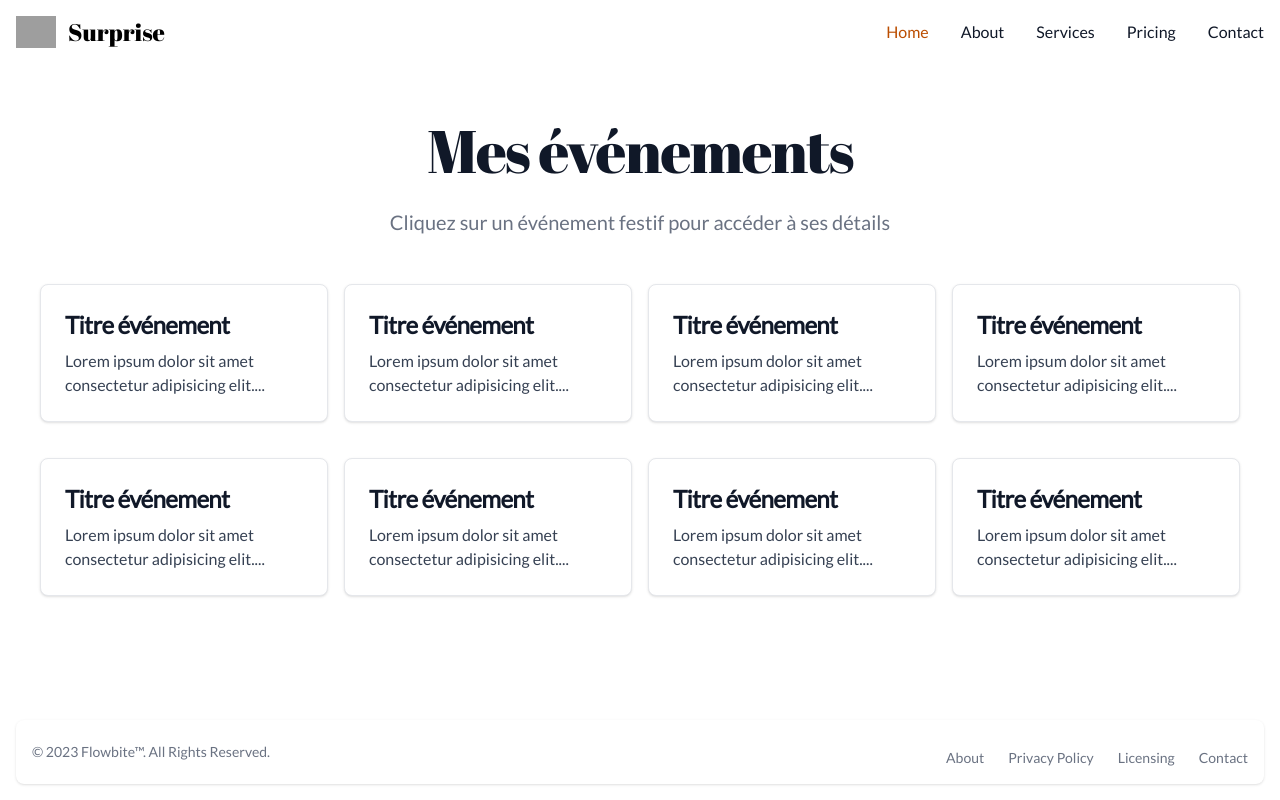
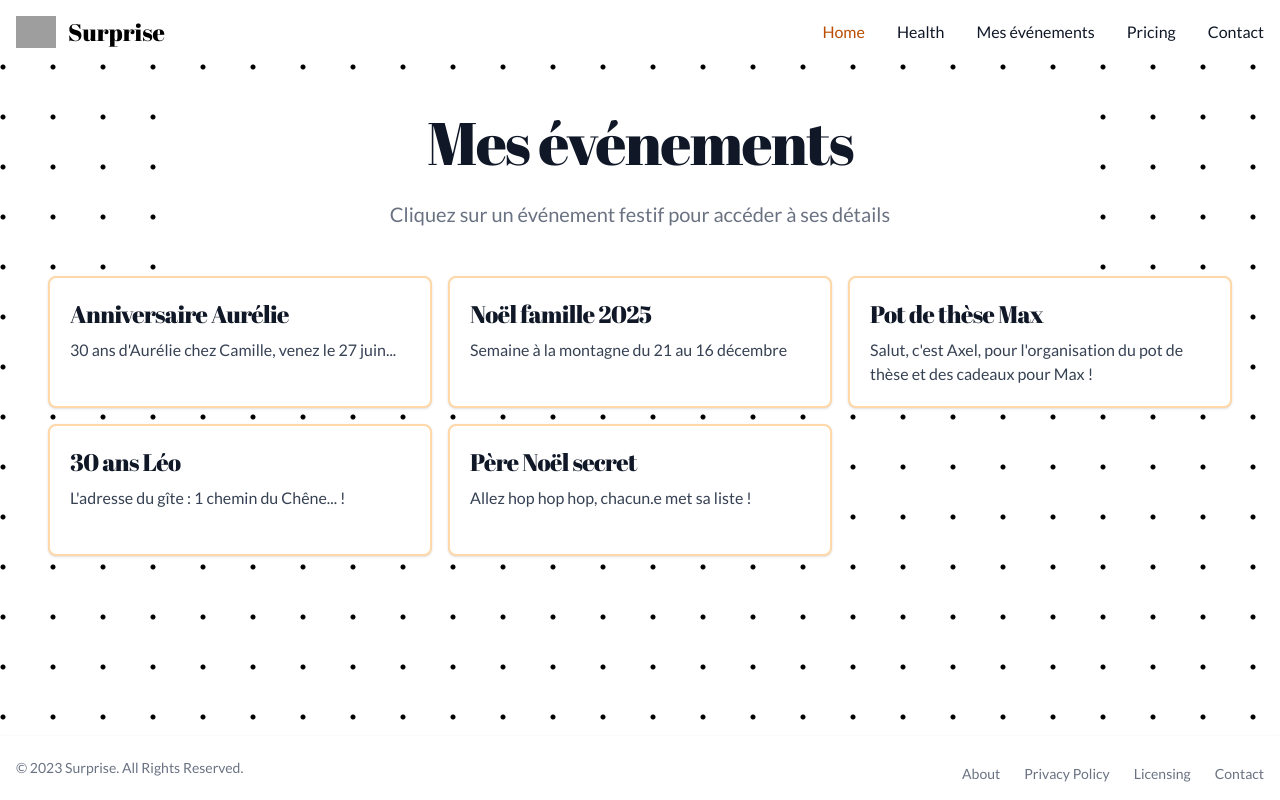
Before and after one commit to 2024-devops-alt-dist/microsaas-JS, a Next.js app in the folder client/: page /myEvents in a window 1280 px wide. Built offline with nearby package versions, Linux system fonts and the light colour scheme; grey boxes are pictures that could not be loaded.

Commit message:
feat: better frontend integration

```diff
--- a/client/src/components/Footer.tsx
+++ b/client/src/components/Footer.tsx
@@ -1,11 +1,11 @@
 export default function Footer() {
   return (
-    <footer className="bg-white rounded-lg shadow-sm m-4 footer">
+    <footer className="bg-white shadow-sm  footer">
       <div className="w-full mx-auto max-w-screen-xl p-4 md:flex md:items-center md:justify-between">
         <span className="text-sm text-gray-500 sm:text-center">
           © 2023{" "}
           <a href="https://flowbite.com/" className="hover:underline">
-            Flowbite™
+            Surprise
           </a>
           . All Rights Reserved.
         </span>
--- a/client/src/components/Layout.tsx
+++ b/client/src/components/Layout.tsx
@@ -9,7 +9,7 @@ export default function Layout({
   return (
     <>
       <Navbar />
-      <main className="main-section p-5 m-5">{children}</main>
+      <main className="main-section p-5">{children}</main>
       <Footer />
     </>
   );
--- a/client/src/components/Navbar.tsx
+++ b/client/src/components/Navbar.tsx
@@ -1,4 +1,5 @@
 import Image from "next/image";
+import Link from "next/link";
 
 export default function Navbar() {
   return (
@@ -47,29 +48,29 @@ export default function Navbar() {
         <div className="hidden w-full md:block md:w-auto" id="navbar-default">
           <ul className="font-medium flex flex-col p-4 md:p-0 mt-4 border border-gray-100 rounded-lg bg-gray-50 md:flex-row md:space-x-8 rtl:space-x-reverse md:mt-0 md:border-0 md:bg-white">
             <li>
-              <a
-                href="#"
+              <Link
+                href="/"
                 className="block py-2 px-3 text-white bg-amber-700 rounded-sm md:bg-transparent md:text-amber-700 md:p-0"
                 aria-current="page"
               >
                 Home
-              </a>
+              </Link>
             </li>
             <li>
-              <a
-                href="#"
+              <Link
+                href="/healthPage"
                 className="block py-2 px-3 text-gray-900 rounded-sm hover:bg-gray-100 md:hover:bg-transparent md:border-0 md:hover:text-amber-700 md:p-0"
               >
-                About
-              </a>
+                Health
+              </Link>
             </li>
             <li>
-              <a
-                href="#"
+              <Link
+                href="/myEvents"
                 className="block py-2 px-3 text-gray-900 rounded-sm hover:bg-gray-100 md:hover:bg-transparent md:border-0 md:hover:text-amber-700 md:p-0 "
               >
-                Services
-              </a>
+                Mes événements
+              </Link>
             </li>
             <li>
               <a
--- a/client/src/entities.ts
+++ b/client/src/entities.ts
@@ -3,7 +3,8 @@ export interface Health {
   name: string;
 }
 
-export interface Event {
+export interface FestiveEvent {
   id: number;
-  name: string;
+  title: string;
+  description: string;
 }
--- a/client/src/features/eventFeature/components/EventCard.tsx
+++ b/client/src/features/eventFeature/components/EventCard.tsx
@@ -1,14 +1,21 @@
-export default function EventCard() {
+import { FestiveEvent } from "@/entities";
+
+interface Props {
+  event: FestiveEvent;
+}
+
+export default function EventCard({ event }: Props) {
   return (
     <a
       href="#"
-      className="mt-3 mb-2 block max-w-sm p-6 bg-white border border-gray-200 rounded-lg shadow-sm hover:bg-gray-100"
+      className="h-full block max-w-sm p-5 bg-white border-2 border-orange-200 rounded-lg shadow-sm hover:bg-orange-100"
+      key={event.id && event.id}
     >
-      <h5 className="mb-2 text-2xl font-bold tracking-tight text-gray-900">
-        Titre événement
+      <h5 className="mb-2 text-2xl abril-fatface-regular tracking-tight text-gray-900">
+        {event.title && event.title}
       </h5>
       <p className="font-normal text-gray-700">
-        Lorem ipsum dolor sit amet consectetur adipisicing elit....
+        {event.description && event.description}
       </p>
     </a>
   );
--- a/client/src/features/eventFeature/data/mockEventsData.json
+++ b/client/src/features/eventFeature/data/mockEventsData.json
@@ -0,0 +1,27 @@
+[
+  {
+    "id": 1,
+    "title": "Anniversaire Aurélie",
+    "description": "30 ans d'Aurélie chez Camille, venez le 27 juin..."
+  },
+  {
+    "id": 2,
+    "title": "Noël famille 2025",
+    "description": "Semaine à la montagne du 21 au 16 décembre"
+  },
+  {
+    "id": 3,
+    "title": "Pot de thèse Max",
+    "description": "Salut, c'est Axel, pour l'organisation du pot de thèse et des cadeaux pour Max !"
+  },
+  {
+    "id": 4,
+    "title": "30 ans Léo",
+    "description": "L'adresse du gîte : 1 chemin du Chêne... !"
+  },
+  {
+    "id": 5,
+    "title": "Père Noël secret",
+    "description": "Allez hop hop hop, chacun.e met sa liste !"
+  }
+]
--- a/client/src/pages/healthPage.tsx
+++ b/client/src/pages/healthPage.tsx
@@ -29,8 +29,8 @@ export default function HealthPage() {
   };
 
   return (
-    <div className="p-5">
-      <div className="flex flex-col justify-start items-center h-100">
+    <div className="p-5 flex flex-col justify-start items-center h-100">
+      <div className="flex flex-col justify-start items-center h-100 bg-white">
         <h1 className="abril-fatface-regular mb-4 text-4xl font-extrabold leading-none tracking-tight text-gray-900 md:text-5xl lg:text-6xl ">
           Surprise
         </h1>
--- a/client/src/pages/myEvents.jsx
+++ /dev/null
@@ -1,26 +0,0 @@
-import EventCard from "../features/eventFeature/components/EventCard";
-
-export default function myEvents() {
-  return (
-    <>
-      <div className="flex flex-col justify-start items-center">
-        <h1 className="abril-fatface-regular my-4 text-4xl font-extrabold leading-none tracking-tight text-gray-900 md:text-5xl lg:text-6xl ">
-          Mes événements
-        </h1>
-        <p className="mb-6 p-3 text-lg font-normal text-gray-500 lg:text-xl sm:px-16 xl:px-48">
-          Cliquez sur un événement festif pour accéder à ses détails
-        </p>
-      </div>
-      <div className="grid grid-cols-4 gap-4">
-        <EventCard />
-        <EventCard />
-        <EventCard />
-        <EventCard />
-        <EventCard />
-        <EventCard />
-        <EventCard />
-        <EventCard />
-      </div>
-    </>
-  );
-}
--- /dev/null
+++ b/client/src/pages/myEvents.tsx
@@ -0,0 +1,60 @@
+import EventCard from "../features/eventFeature/components/EventCard";
+import { useEffect, useState } from "react";
+import { FestiveEvent } from "../entities";
+
+export default function MyEvents() {
+  const [festiveEvents, setFestiveEvents] = useState<FestiveEvent[]>();
+
+  useEffect(() => {
+    setFestiveEvents([
+      {
+        id: 1,
+        title: "Anniversaire Aurélie",
+        description: "30 ans d'Aurélie chez Camille, venez le 27 juin...",
+      },
+      {
+        id: 2,
+        title: "Noël famille 2025",
+        description: "Semaine à la montagne du 21 au 16 décembre",
+      },
+      {
+        id: 3,
+        title: "Pot de thèse Max",
+        description:
+          "Salut, c'est Axel, pour l'organisation du pot de thèse et des cadeaux pour Max !",
+      },
+      {
+        id: 4,
+        title: "30 ans Léo",
+        description: "L'adresse du gîte : 1 chemin du Chêne... !",
+      },
+      {
+        id: 5,
+        title: "Père Noël secret",
+        description: "Allez hop hop hop, chacun.e met sa liste !",
+      },
+    ]);
+  }, []);
+
+  return (
+    <div className="flex flex-col justify-start items-center">
+      <div className="flex flex-col justify-start items-center bg-white p-3">
+        <h1 className="abril-fatface-regular my-4 text-4xl font-extrabold leading-none tracking-tight text-gray-900 md:text-5xl lg:text-6xl ">
+          Mes événements
+        </h1>
+        <p className="mb-6 p-3 text-lg font-normal text-gray-500 lg:text-xl sm:px-16 xl:px-48">
+          Cliquez sur un événement festif pour accéder à ses détails
+        </p>
+      </div>
+      <div className="grid auto-rows-fr grid-cols-3 gap-4">
+        {festiveEvents &&
+          festiveEvents[0] &&
+          festiveEvents.map((eventEl) => (
+            <div key={eventEl.id} className="row-span-1">
+              <EventCard event={eventEl} />
+            </div>
+          ))}
+      </div>
+    </div>
+  );
+}
--- a/client/src/styles/globals.css
+++ b/client/src/styles/globals.css
@@ -21,6 +21,13 @@ body {
 .main-section {
   flex: 1 1 auto;
   min-height: 100%;
+  --d: 3px;
+  background: radial-gradient(
+      circle at var(--d) var(--d),
+      #000 calc(var(--d) - 1px),
+      #0000 var(--d)
+    )
+    0 0 / 50px 50px;
 }
 
 .footer {
```
Also changed, not shown: client/src/features/eventFeature/services/eventService.ts (+10 -8 lines).
